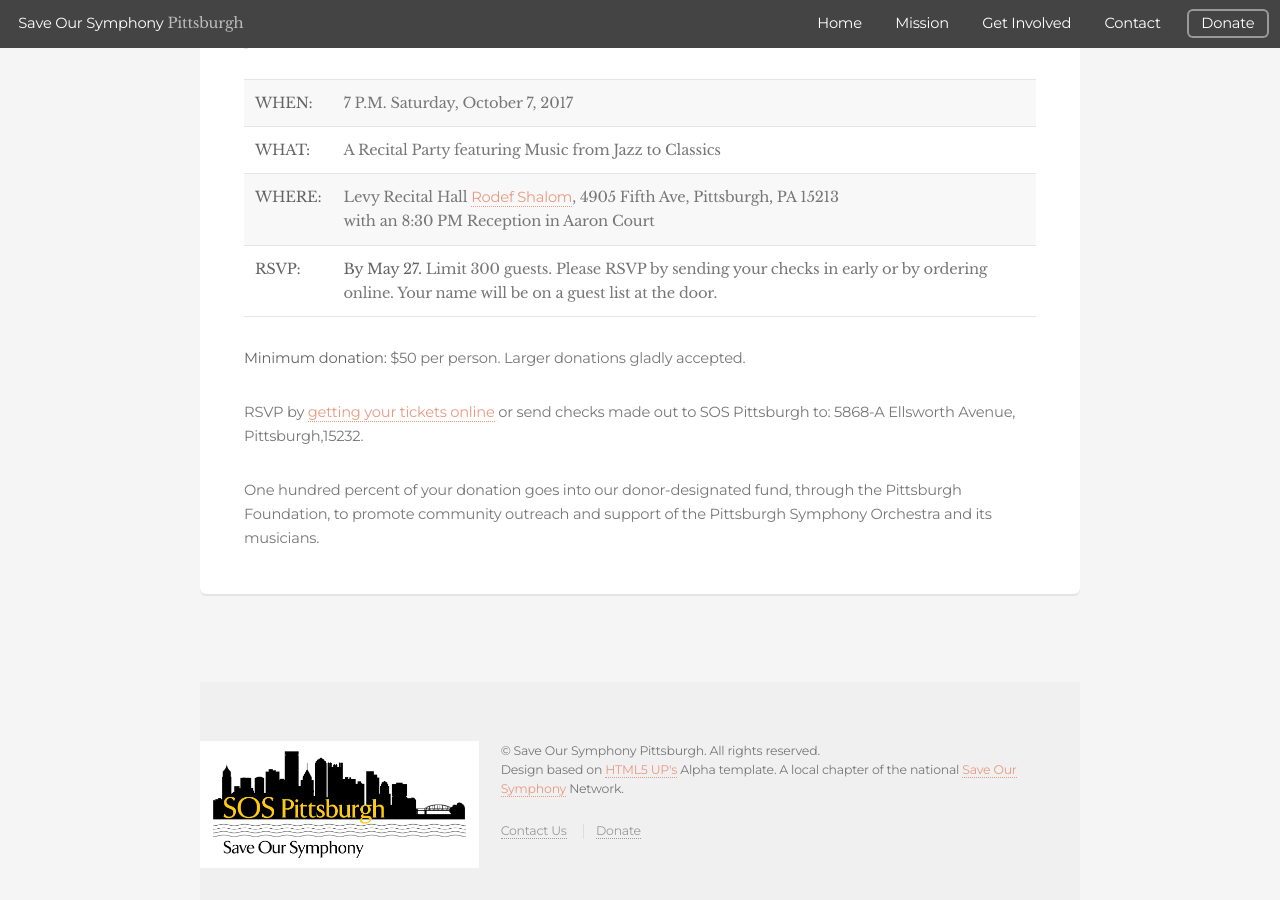
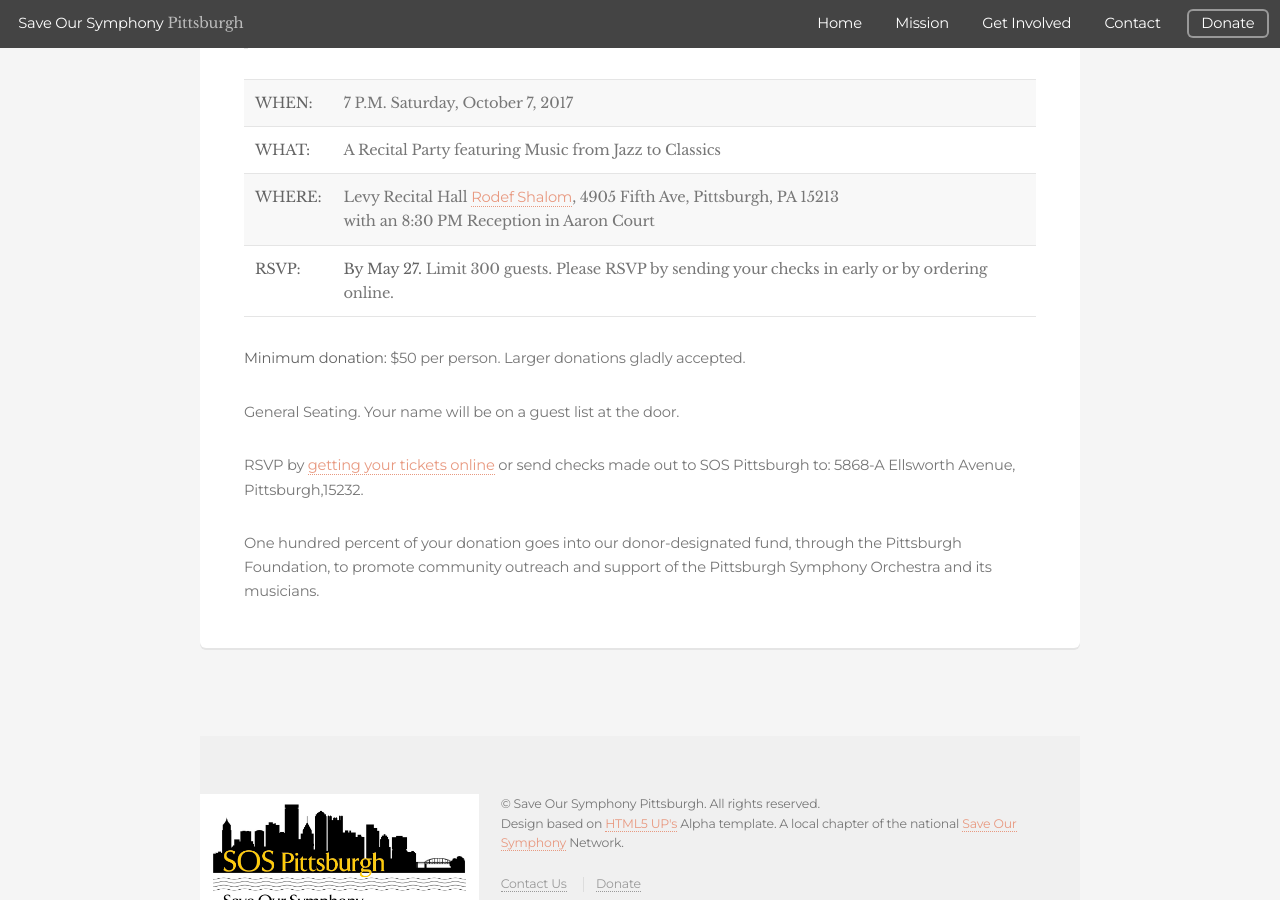
Before and after one commit to daraghbyrne/sospittsburgh, a Jekyll site: the page built from _posts/events/2017-10-07-starry-starry-night.markdown, in a window 1280 px wide and 900 px high, scrolled down 483 px. Built offline with Jekyll 4.4.1, drawn with Linux system fonts in a browser that asks for light colours.

Commit message:
edited to add seating

```diff
--- a/_posts/events/2017-10-07-starry-starry-night.markdown
+++ b/_posts/events/2017-10-07-starry-starry-night.markdown
@@ -24,9 +24,11 @@
 | __WHEN:__  | 7 P.M. Saturday, October 7, 2017  |
 | __WHAT:__  | A Recital Party featuring Music from Jazz to Classics   |
 | __WHERE:__  | Levy Recital Hall [Rodef Shalom](https://rodefshalom.org), 4905 Fifth Ave, Pittsburgh, PA 15213 <br/> with an 8:30 PM Reception in Aaron Court |
-| __RSVP:__  | __By May 27.__ Limit 300 guests. Please RSVP by sending your checks in early or by ordering online. Your name will be on a guest list at the door. |
+| __RSVP:__  | __By May 27.__ Limit 300 guests. Please RSVP by sending your checks in early or by ordering online. |
 
 __Minimum donation:__ $50 per person. Larger donations gladly accepted.
+
+General Seating. Your name will be on a guest list at the door.
 
 RSVP by [getting your tickets online](https://squareup.com/store/save-our-symphony-pittsburgh) or send checks made out to SOS Pittsburgh to: 5868-A Ellsworth Avenue, Pittsburgh,15232.
 
```
